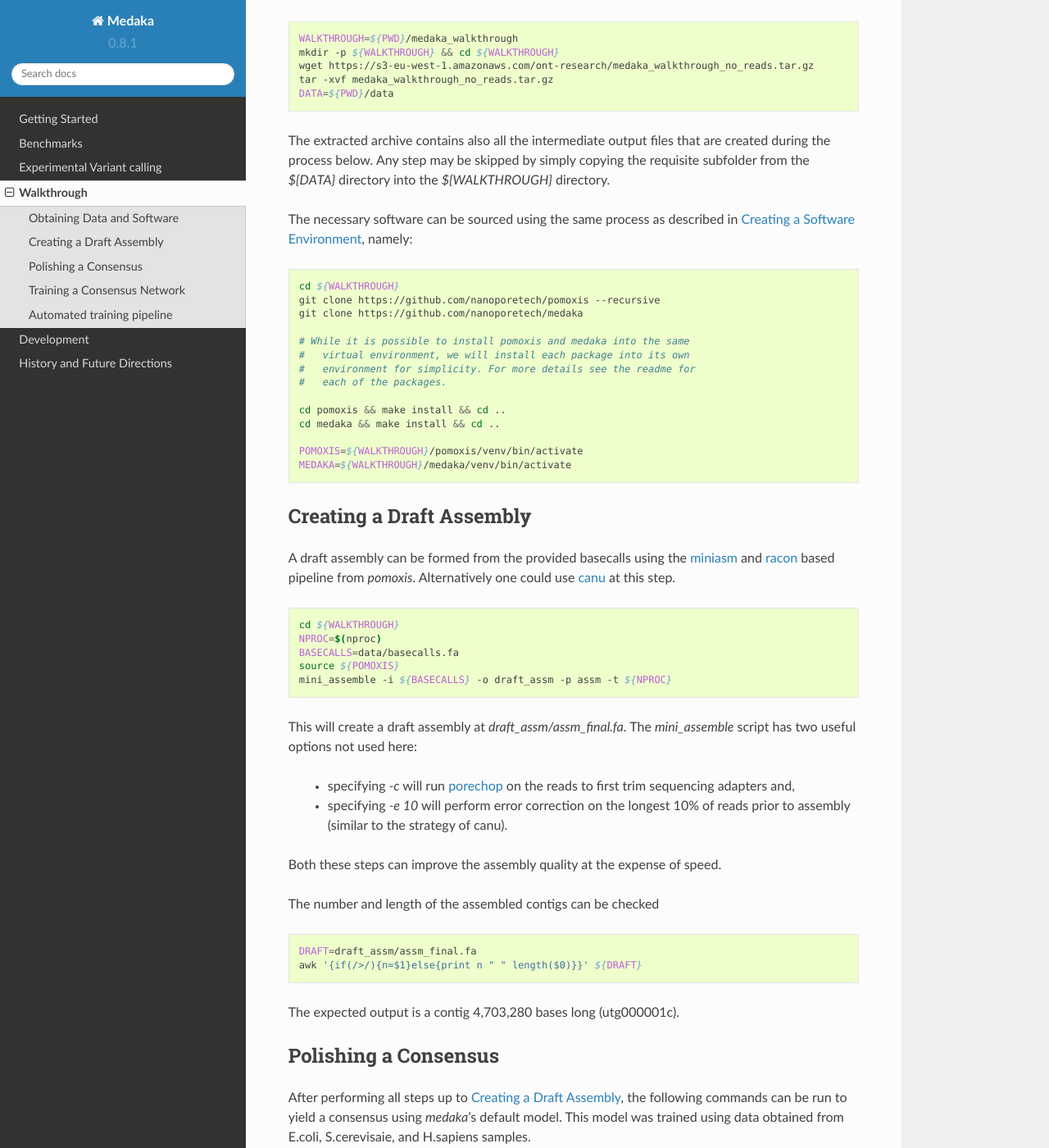
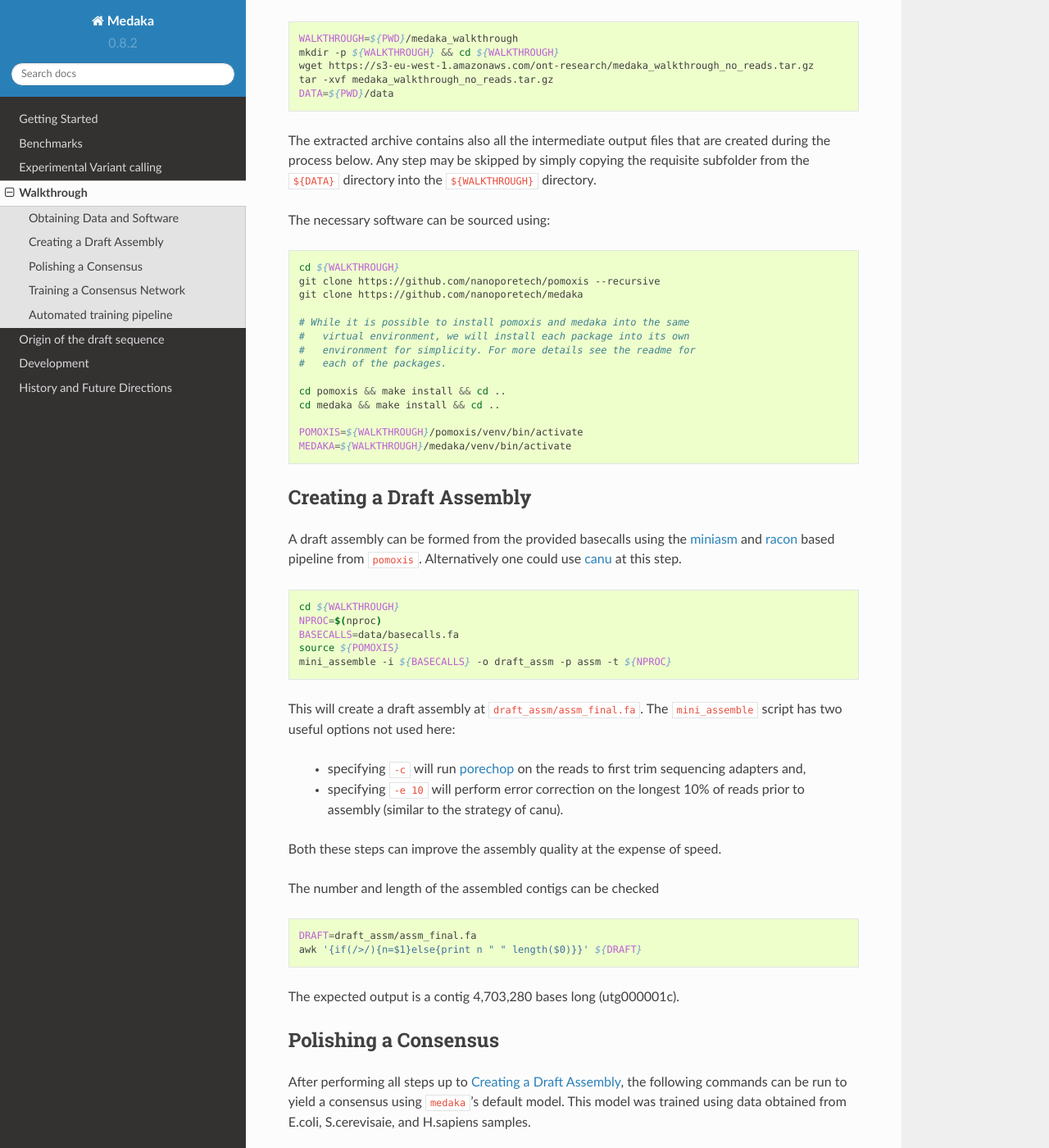
Before and after one commit to nanoporetech/medaka, a Sphinx documentation site: the page built from docs/walkthrough.rst, in a window 1280 px wide and 1400 px high, scrolled down 579 px. Shown: the whole window at 82% size. Built offline with Sphinx 7.4.7 and the Read the Docs theme 2.0.0, drawn with Linux system fonts in a browser that asks for light colours; pages that are not in the unit, such as notebooks, are missing from menus; some of the changed text lies outside the part shown.

Commit message:
Background on draft sequences

```diff
--- a/docs/future.rst
+++ b/docs/future.rst
@@ -52,6 +52,6 @@ data; this is the focus of current research. Further it may be possible that
 such an approach need not be iterative: a single pass on the inputs could be
 performed to achieve results in quicker time.
 
-Nevertheless researchers may find medaka useful as a method to generate
-quickly sufficiently accurate consensus sequences in many use cases; see the
+Nevertheless researchers should find medaka useful as a method to generate
+quickly accurate consensus sequences in many use cases; see the
 :ref:`Benchmarks` page for more details.
--- a/docs/index.rst
+++ b/docs/index.rst
@@ -62,6 +62,7 @@ Table of contents
    benchmarks
    snp
    walkthrough
+   draft_origin
    development
    future
 
--- a/docs/walkthrough.rst
+++ b/docs/walkthrough.rst
@@ -33,11 +36,10 @@ Technologies' reads:
 
 The extracted archive contains also all the intermediate output files that
 are created during the process below. Any step may be skipped by simply copying
-the requisite subfolder from the `${DATA}` directory into the `${WALKTHROUGH}`
+the requisite subfolder from the ``${DATA}`` directory into the ``${WALKTHROUGH}``
 directory.
 
-The necessary software can be sourced using the same process as described in
-:ref:`creating_software_env`, namely:
+The necessary software can be sourced using:
 
 .. code-block:: bash
 
@@ -64,7 +66,7 @@ Creating a Draft Assembly
 
 A draft assembly can be formed from the provided basecalls using the
 `miniasm <https://github.com/lh3/miniasm>`_ and
-`racon <https://github.com/isovic/racon>`_ based pipeline from `pomoxis`.
+`racon <https://github.com/isovic/racon>`_ based pipeline from ``pomoxis``.
 Alternatively one could use `canu <https://github.com/marbl/canu>`_ at this step.
 
 .. code-block:: bash
@@ -75,12 +77,12 @@ Alternatively one could use `canu <https://github.com/marbl/canu>`_ at this step
     source ${POMOXIS}
     mini_assemble -i ${BASECALLS} -o draft_assm -p assm -t ${NPROC}
 
-This will create a draft assembly at `draft_assm/assm_final.fa`. The
-`mini_assemble` script has two useful options not used here:
+This will create a draft assembly at ``draft_assm/assm_final.fa``. The
+``mini_assemble`` script has two useful options not used here:
 
-    * specifying `-c` will run `porechop <https://github.com/rrwick/Porechop>`_
+    * specifying ``-c`` will run `porechop <https://github.com/rrwick/Porechop>`_
       on the reads to first trim sequencing adapters and,
-    * specifying `-e 10` will perform error correction on the longest 10% of
+    * specifying ``-e 10`` will perform error correction on the longest 10% of
       reads prior to assembly (similar to the strategy of canu).
 
 Both these steps can improve the assembly quality at the expense of speed.
@@ -100,7 +102,7 @@ Polishing a Consensus
 ----------------------
 
 After performing all steps up to :ref:`basecalling_and_draft_assembly`, the
-following commands can be run to yield a consensus using `medaka`'s default
+following commands can be run to yield a consensus using ``medaka``'s default
 model. This model was trained using data obtained from E.coli, S.cerevisaie,
 and H.sapiens samples.
 
@@ -113,9 +115,9 @@ and H.sapiens samples.
     medaka_consensus -i ${BASECALLS} -d ${DRAFT} -o ${CONSENSUS} -t ${NPROC}
 
 To polish an assembly using another model, use
-the `-m` option to specify the filepath of the model.
+the ``-m`` option to specify the filepath of the model.
 
-Alignment statistics can be calculated using the `assess_assembly` program from
+Alignment statistics can be calculated using the ``assess_assembly`` program from
 pomoxis:
 
 .. code-block:: bash
@@ -164,8 +166,8 @@ is performed in chunks.
 
 These raw alignments must now be converted into features for input into a neural
 network. To reduce any IO bottlenecks during training, the training data can be
-written to the `HDF5` file in batches using the `-\\-batch_size` option. The option
-`-\\-read_fraction` is used to randomly subsample reads which has the effect of
+written to the ``HDF5`` file in batches using the ``-\\-batch_size`` option. The option
+``-\\-read_fraction`` is used to randomly subsample reads which has the effect of
 making the resultant model more robust to variations in pileup depth when the
 model is used to make predictions.
 
@@ -181,7 +183,7 @@ model is used to make predictions.
     MODEL_FEAT_OPT=medaka/medaka/data/medaka_model.hdf5
     medaka features ${CALLS2DRAFT}.bam ${TRAINFEATURES} --truth ${TRUTH2DRAFT}.bam --threads ${NPROC} --region ${REFNAME}:-${TRAINEND} --batch_size ${BATCHSIZE} --read_fraction ${FRACTION} --chunk_len 1000 --chunk_ovlp 0 --model ${MODEL_FEAT_OPT} --max_label_len 1
 
-Now everything is in place to train a consensus network with `medaka train`:
+Now everything is in place to train a consensus network with ``medaka train``:
 
 .. code-block:: bash
 
@@ -195,13 +197,13 @@ During training, models are regularly checkpointed so that training may be
 easily resumed if interrupted. At the end of training, we have a number of
 output models including in particular:
 
-    * `model.best.hdf5`: model with the best accuracy over the training set
-    * `model.best.val.hdf5`: model with the best accuracy over the validation set
+    * ``model.best.hdf5``: model with the best accuracy over the training set
+    * ``model.best.val.hdf5``: model with the best accuracy over the validation set
 
 Other ancilliary output are also produced.
 
-To use a model run `medaka_consensus`, specifying the full absolute path to
-the model using the `-m` option:
+To use a model run ``medaka_consensus``, specifying the full absolute path to
+the model using the ``-m`` option:
 
 .. code-block:: bash
 
--- a/medaka/__init__.py
+++ b/medaka/__init__.py
@@ -3,7 +3,7 @@ import functools
 import os
 import subprocess
 
-__version__ = '0.8.1'
+__version__ = '0.8.2'
 
 
 def check_minimap2_version():
```
Also changed, not shown: other parts of docs/walkthrough.rst (+3 -0 lines), CHANGELOG.md (+7 -0 lines), README.md (+10 -10 lines), docs/benchmarks.rst (+8 -4 lines), docs/development.rst (+1 -61 lines), docs/draft_origin.rst (added, +183 -0 lines), docs/installation.rst (+16 -70 lines), 1 other file.
